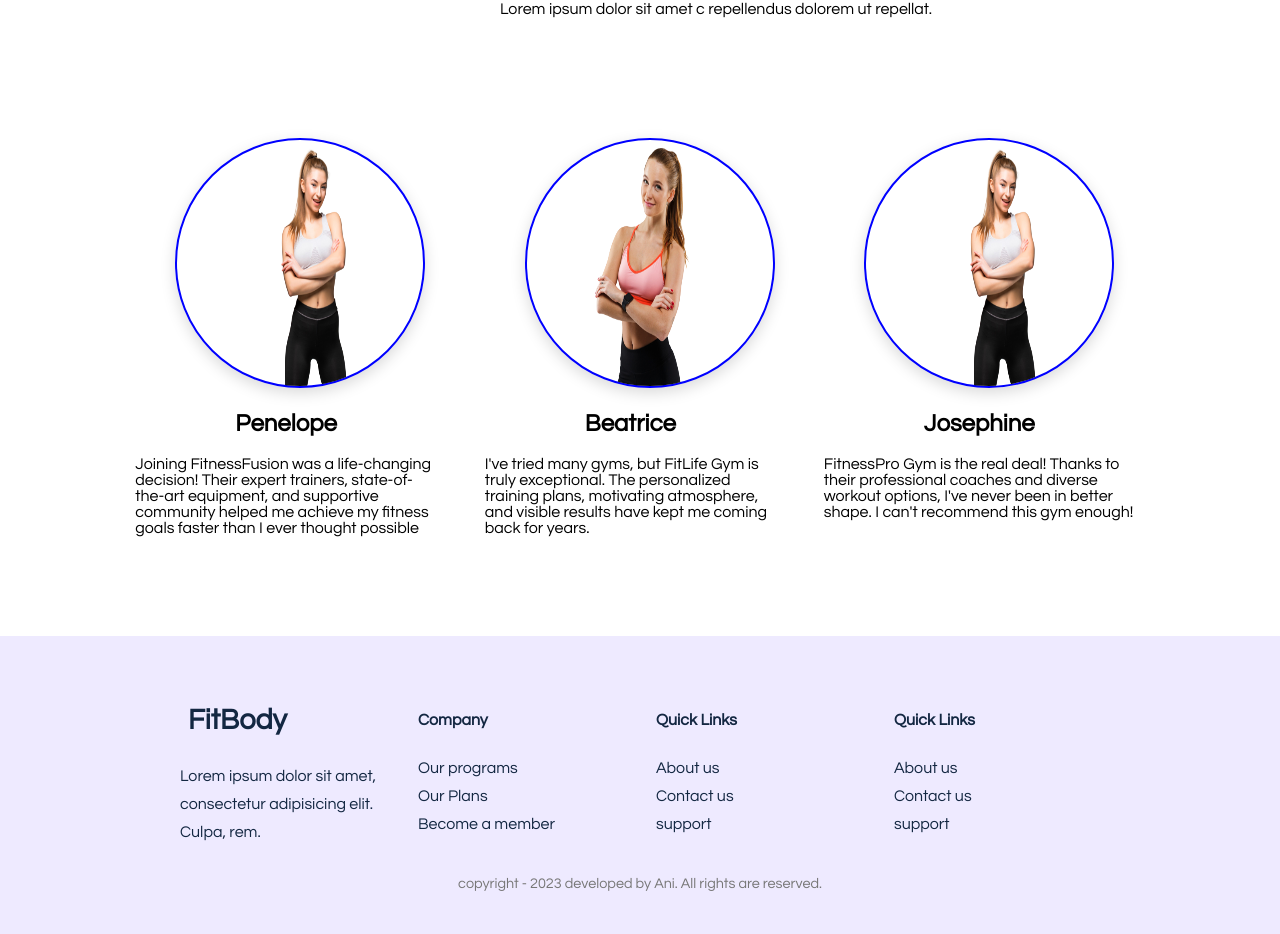
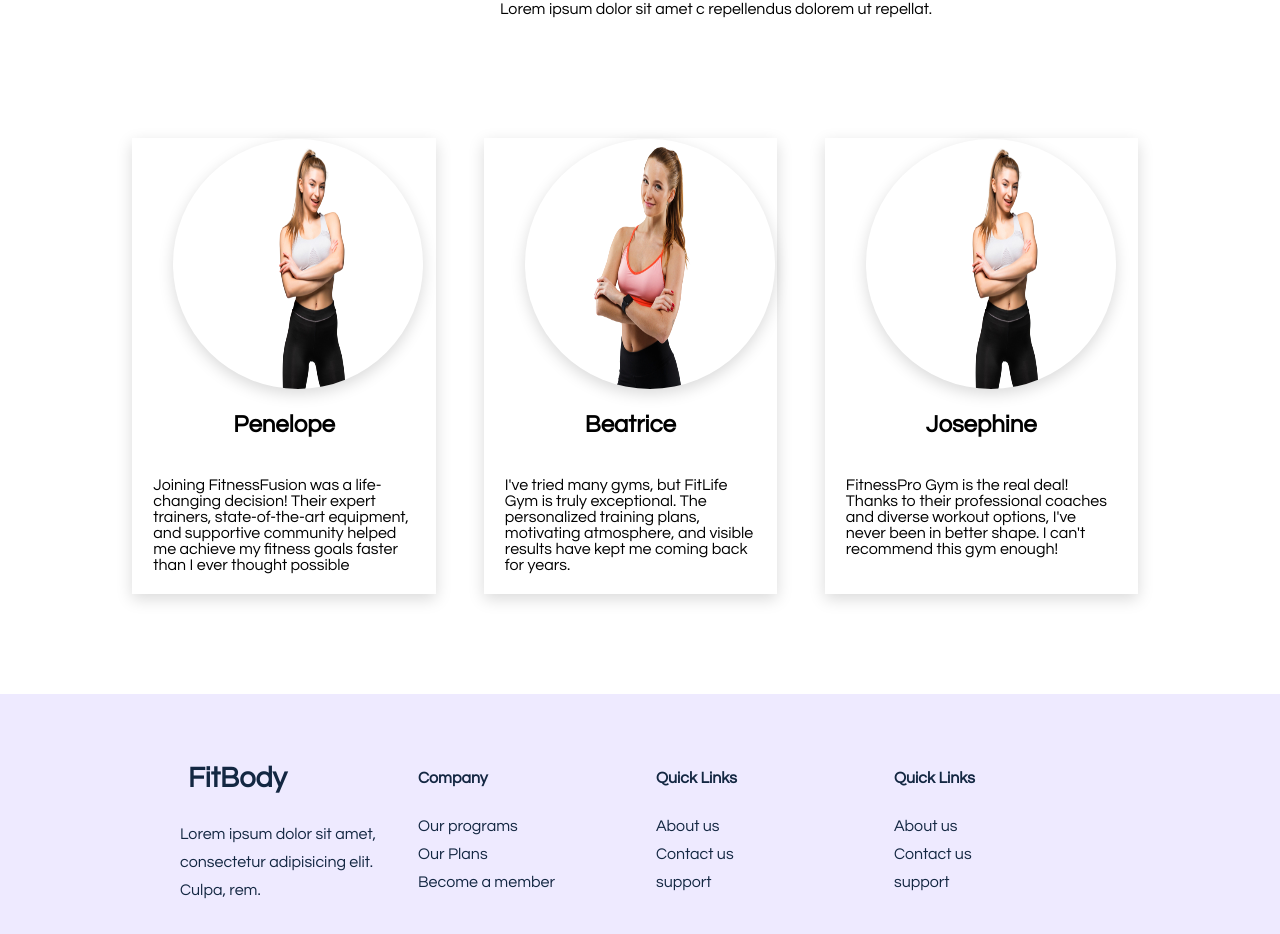
Before and after one commit to itsAniketChavan/GYM_app, a React (Create React App) app: page / in a window 1280 px wide. Shown: the part 2272-3206 px from the top of the page. Built offline with nearby package versions, Linux system fonts and the light colour scheme.

Commit message:
sample registration form change by abhi

```diff
--- a/src/Components/UI/Hero.jsx
+++ b/src/Components/UI/Hero.jsx
@@ -35,7 +35,7 @@ const Hero = () => {
               data-aos-duration="2000"
             >
               <button className="register__btn">Get Started</button>
-              <button className="watch__btn">
+              <button className="watch__btn" >
                 <span>
                   <CgPlayButtonO />
                 </span>
--- a/src/styles/Testomonials1.css
+++ b/src/styles/Testomonials1.css
@@ -8,12 +8,16 @@
     /* margin-top: 10px; */
 }
 
+.containerr{
+    border: 1px solid white;
+    box-shadow:  rgba(0, 0, 0, 0.15) 0px 5px 15px 0px;;
+}
 .containerr img{
     width: 250px;
     height: 250px;
     border-radius: 50%;
     margin-left: 40px;
-    border: 2px solid blue;
+    /* border: 2px solid blue; */
     box-shadow:  rgba(0, 0, 0, 0.15) 0px 5px 15px 0px;
 }
 
@@ -23,6 +27,9 @@
     padding: 20px 100px;
 }
 
+.containerr p{
+    padding: 20px 20px; /* top-bottom & left-right */
+}
 /* h1{
     padding-left: 600px;
     color: blue;
```
Also changed, not shown: src/Components/UI/Testimonials.jsx (line endings or trailing spaces).
